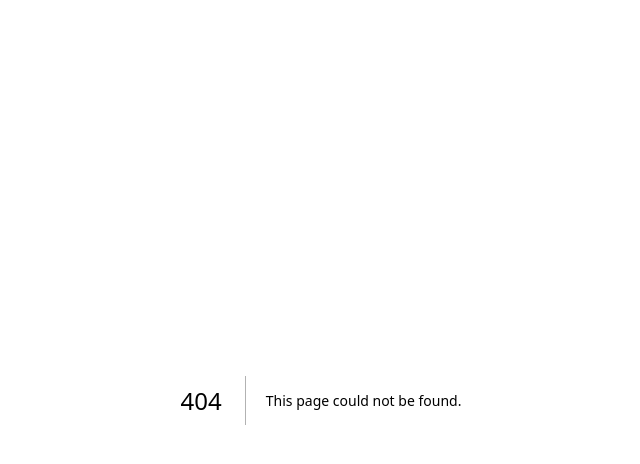
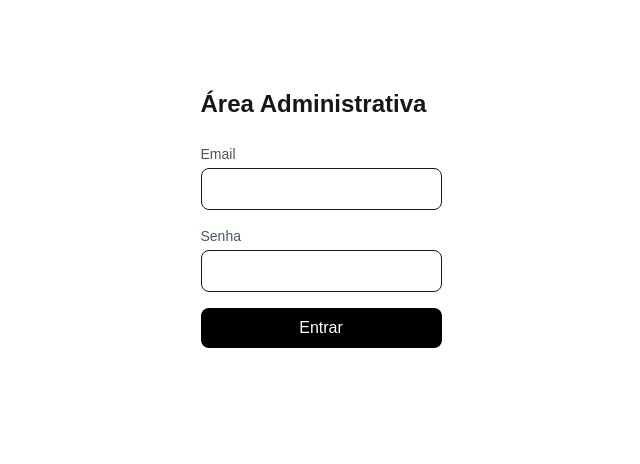
Before and after one commit to Georgexdev/site-carros, a Next.js app: page /login in a window 1280 px wide. Before the commit this address had no page. Shown: the top 464 px of the page, without its empty margins (319-959 px from the left). Built offline with nearby package versions, Linux system fonts and the light colour scheme; no server answers.

Commit message:
Cria login de admin

```diff
--- /dev/null
+++ b/app/login/page.tsx
@@ -0,0 +1,72 @@
+"use client";
+
+import { useState } from "react";
+import { useRouter } from "next/navigation";
+import { supabase } from "@/lib/supabase";
+
+export default function Login() {
+  const router = useRouter();
+  const [email, setEmail] = useState("");
+  const [senha, setSenha] = useState("");
+  const [erro, setErro] = useState("");
+  const [carregando, setCarregando] = useState(false);
+
+  async function handleLogin(e: React.FormEvent) {
+    e.preventDefault();
+    setErro("");
+    setCarregando(true);
+
+    const { error } = await supabase.auth.signInWithPassword({
+      email,
+      password: senha,
+    });
+
+    setCarregando(false);
+
+    if (error) {
+      setErro("Email ou senha incorretos.");
+    } else {
+      router.push("/admin");
+    }
+  }
+
+  return (
+    <main className="max-w-md mx-auto p-6 mt-16">
+      <h1 className="text-2xl font-bold mb-6">Área Administrativa</h1>
+
+      <form onSubmit={handleLogin} className="space-y-4">
+        <div>
+          <label className="block text-sm text-gray-600 mb-1">Email</label>
+          <input
+            type="email"
+            value={email}
+            onChange={(e) => setEmail(e.target.value)}
+            required
+            className="w-full border rounded-lg px-4 py-2"
+          />
+        </div>
+
+        <div>
+          <label className="block text-sm text-gray-600 mb-1">Senha</label>
+          <input
+            type="password"
+            value={senha}
+            onChange={(e) => setSenha(e.target.value)}
+            required
+            className="w-full border rounded-lg px-4 py-2"
+          />
+        </div>
+
+        {erro && <p className="text-red-600 text-sm">{erro}</p>}
+
+        <button
+          type="submit"
+          disabled={carregando}
+          className="w-full bg-black text-white py-2 rounded-lg hover:bg-gray-800 disabled:opacity-50"
+        >
+          {carregando ? "Entrando..." : "Entrar"}
+        </button>
+      </form>
+    </main>
+  );
+}
```
